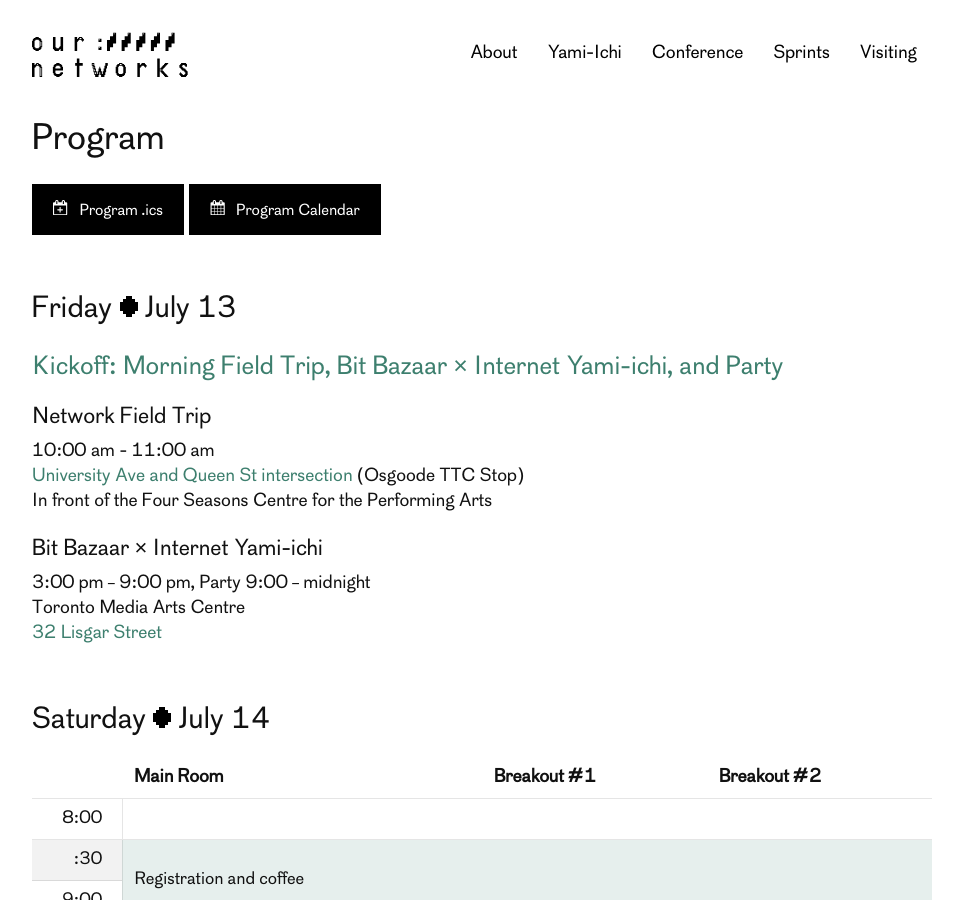
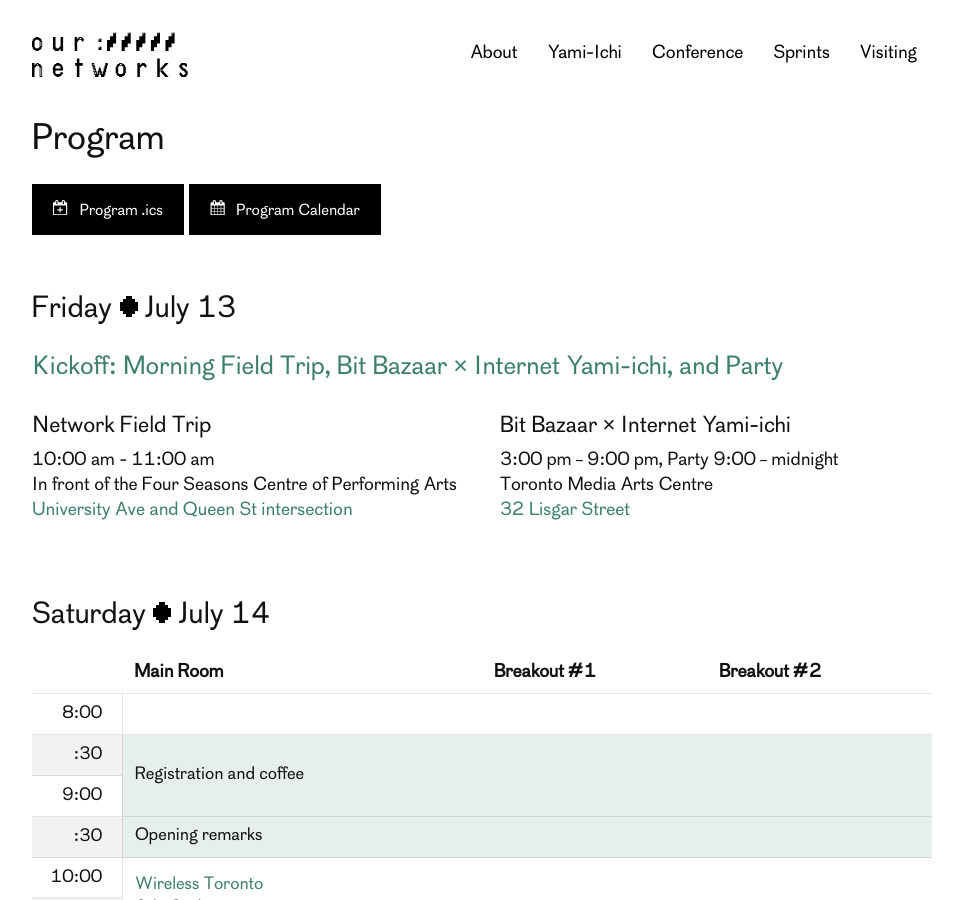
Before and after one commit to ournetworks/ournetworks.ca, a Jekyll site: the page built from conference/program.md, in a window 1280 px wide and 900 px high. Shown: the whole window, without its empty margins (158-1121 px from the left). Built offline with Jekyll 4.4.1, drawn with Linux system fonts in a browser that asks for light colours.

Commit message:
update layout on program and directions

```diff
--- a/conference/program.md
+++ b/conference/program.md
@@ -19,17 +19,20 @@
 
 ### [Kickoff: Morning Field Trip, Bit Bazaar × Internet Yami-ichi, and Party](/yami-ichi/)
 
-#### Network Field Trip
-{: .schedule-spacer-small}
-10:00 am - 11:00 am
-[University Ave and Queen St   intersection](https://osm.org/go/ZX6BsFiXX?m=) (Osgoode TTC Stop)
-In front of the Four Seasons Centre for the Performing Arts
-
-#### Bit Bazaar × Internet Yami-ichi
-{: .schedule-spacer-small}
-3:00 pm – 9:00 pm, Party 9:00 – midnight
-Toronto Media Arts Centre
-[32 Lisgar Street](https://osm.org/go/ZX6BIz1xQ?m=)
+<div class="row event-band">
+  <div class="six columns">
+    <h4 class="schedule-spacer-small">Network Field Trip</h4>
+    <p>10:00 am - 11:00 am<br />
+    In front of the Four Seasons Centre of Performing Arts<br />
+    <a href="https://osm.org/go/ZX6BsFiXX?m=" target="_blank" rel="nofollow noopener">University Ave and Queen St intersection</a></p>
+  </div>
+  <div class="six columns">
+    <h4 class="schedule-spacer-small">Bit Bazaar × Internet Yami-ichi</h4>
+    <p>3:00 pm – 9:00 pm, Party 9:00 – midnight<br />
+    Toronto Media Arts Centre<br />
+    <a href="https://osm.org/go/ZX6BIz1xQ?m=" target="_blank" rel="nofollow noopener">32 Lisgar Street</a></p>
+  </div>
+</div>
 
 ## Saturday {% include graphics/bullet.svg %} July 14
 {: .schedule-spacer}
```
Also changed, not shown: yami-ichi.md (+2 -2 lines).
